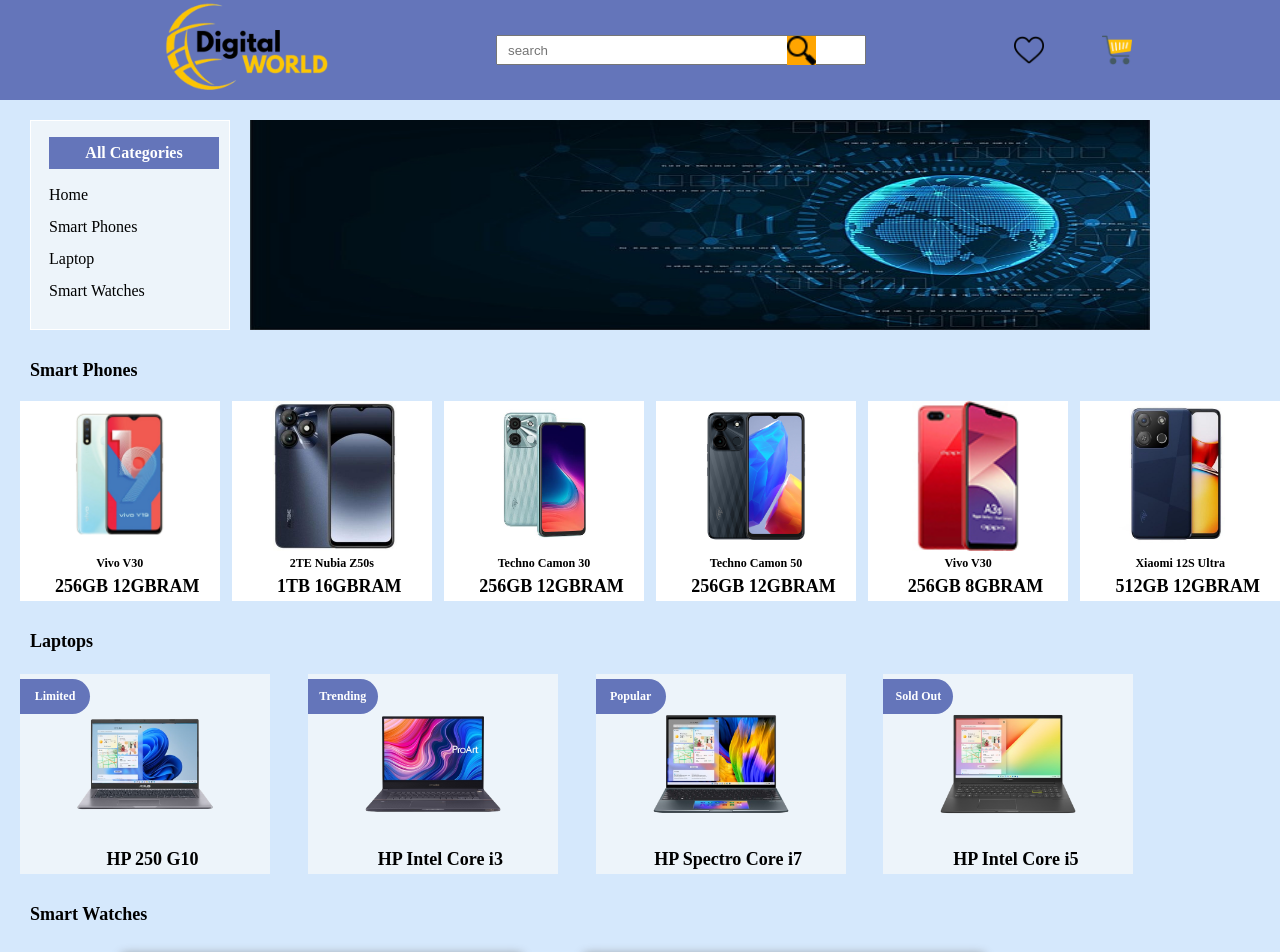
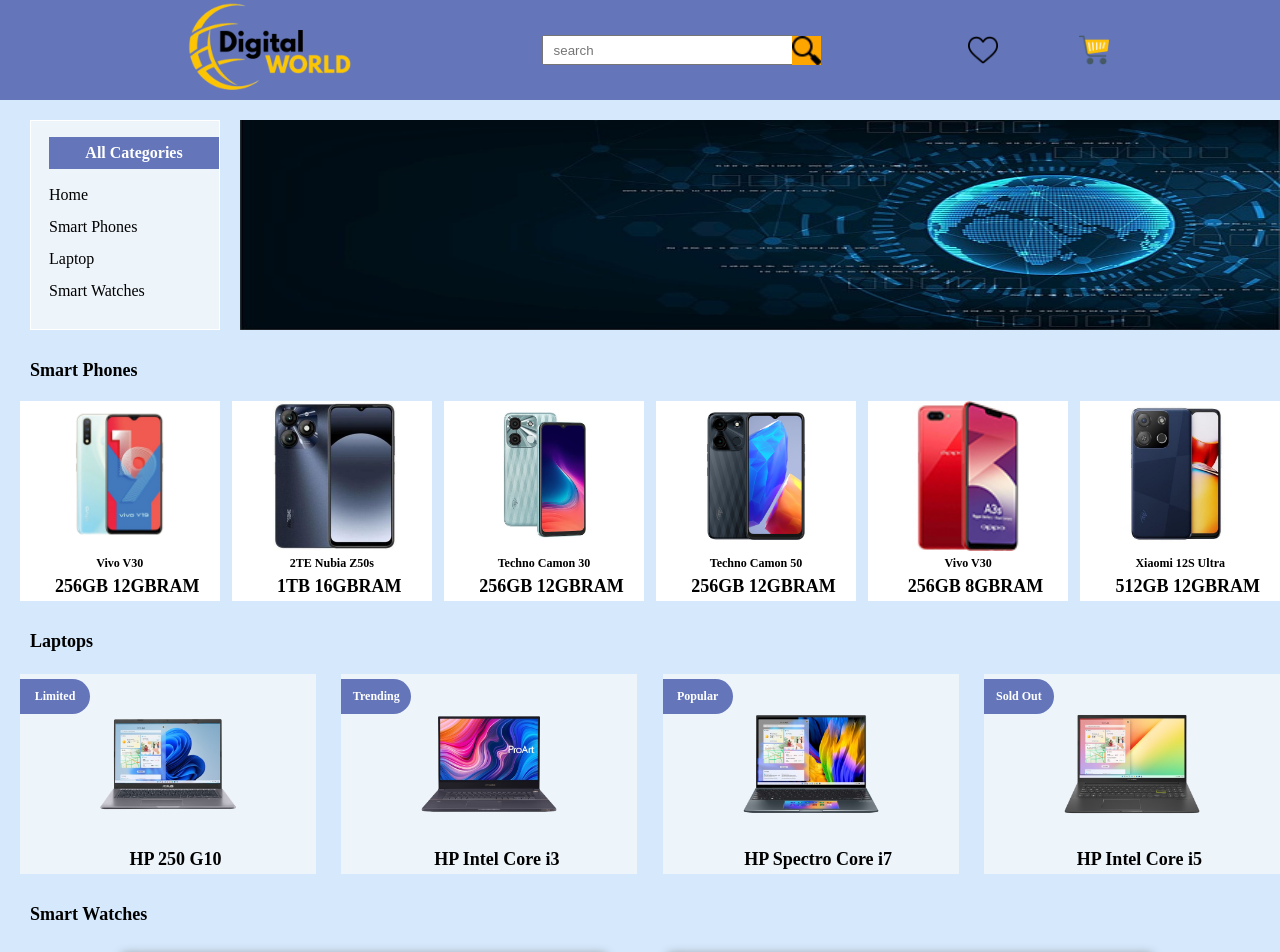
Before and after one commit to SMujtabA11/Mobile-website, a plain HTML site: page index.html in a window 1280 px wide. Shown: the top 952 px of the page. Drawn offline with Linux system fonts and the light colour scheme.

Commit message:
Mobile and upper devices responsiveness is done

```diff
--- a/index.css
+++ b/index.css
@@ -331,8 +331,9 @@
     }
     nav>input{
         height: 30px;
-        width: 370px;
+        width: 20%;
         padding: 10px;
+        position: relative;
     }
     nav>#img1{
         margin-right:-90px;
@@ -340,7 +341,7 @@
     nav>#img2{
         background-color: orange;
         position: absolute;
-        left:787px;
+        left:61.9%;
     }
     .container{
         display: flex;
@@ -369,6 +370,9 @@
         margin-bottom: 10px;
         font-weight: bold;
     }
+    #hero{
+        width:95%;
+    }
     h3{
         margin: 30px 0px 0px 30px;
         font-size: large;
@@ -391,10 +395,10 @@
         margin-top: 10px;
     }
     .container2{
-        gap:3%;
+        gap:2%;
     }
     .container2>div{
-        width: 250px;
+        width: 24%;
         height: 200px;
         background-color: rgba(237, 244, 250, 1);
         text-align: center;
@@ -443,6 +447,7 @@
         color: rgba(100, 117, 186, 1);
         margin-left: 50px;
         line-height: 1.6rem;
+        width:40%;
     }
     footer{
         width:auto;
```
